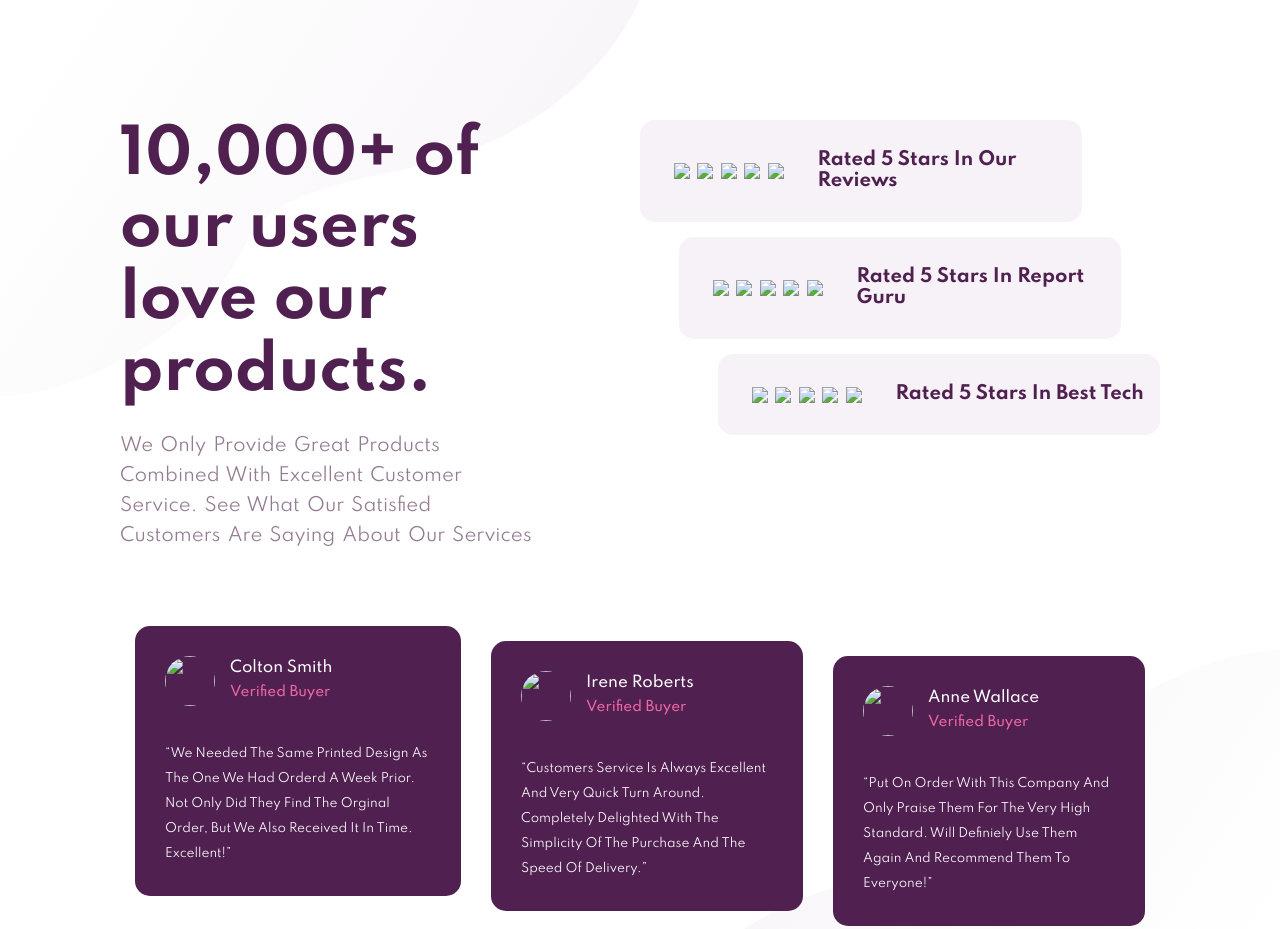
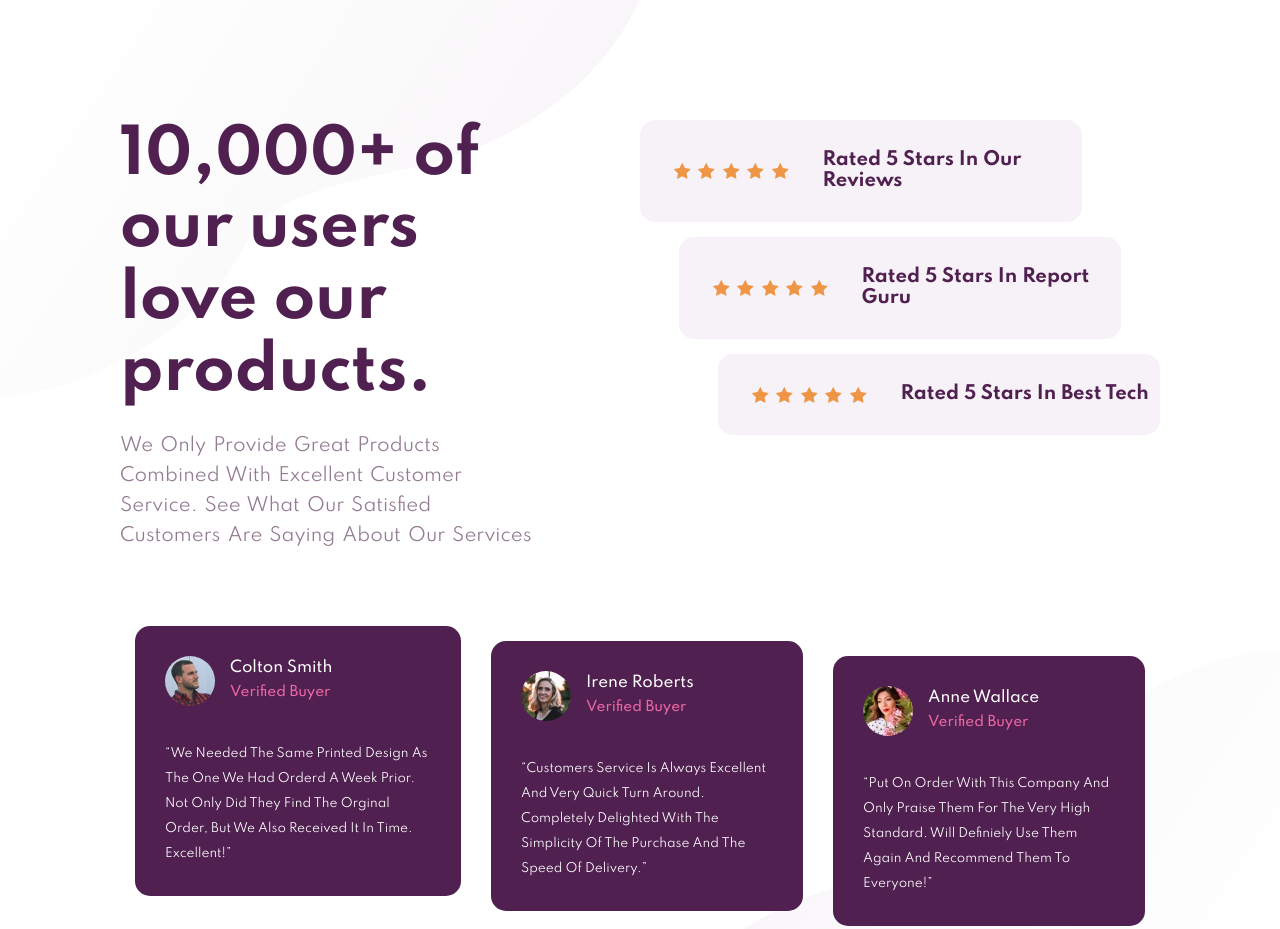
Before and after one commit to ZainFantastic/social_proof_section, a plain HTML site: page index.html in a window 1280 px wide. Drawn offline with Linux system fonts and the light colour scheme; the site is published under a folder, as on GitHub Pages, so addresses that start at the root find nothing.

Commit message:
edited the 'images' path

```diff
--- a/index.html
+++ b/index.html
@@ -27,33 +27,33 @@
         <div class="rating flex-col-jc-ac">
           <div class="small-card one flex-row-jc-ac">
             <div class="stars">
-              <img src="/images/icon-star.svg" >
-              <img src="/images/icon-star.svg" >
-              <img src="/images/icon-star.svg" >
-              <img src="/images/icon-star.svg" >
-              <img src="/images/icon-star.svg" >
+              <img src="images/icon-star.svg" >
+              <img src="images/icon-star.svg" >
+              <img src="images/icon-star.svg" >
+              <img src="images/icon-star.svg" >
+              <img src="images/icon-star.svg" >
             </div>
             <p>rated 5 stars in our reviews</p>
           </div>
 
           <div class="small-card two flex-row-jc-ac">
             <div class="stars">
-              <img src="/images/icon-star.svg" >
-              <img src="/images/icon-star.svg" >
-              <img src="/images/icon-star.svg" >
-              <img src="/images/icon-star.svg" >
-              <img src="/images/icon-star.svg" >
+              <img src="images/icon-star.svg" >
+              <img src="images/icon-star.svg" >
+              <img src="images/icon-star.svg" >
+              <img src="images/icon-star.svg" >
+              <img src="images/icon-star.svg" >
             </div>
               <p>rated 5 stars in report guru</p>
           </div>
 
           <div class="small-card three flex-row-jc-ac">
             <div class="stars">
-              <img src="/images/icon-star.svg" >
-              <img src="/images/icon-star.svg" >
-              <img src="/images/icon-star.svg" >
-              <img src="/images/icon-star.svg" >
-              <img src="/images/icon-star.svg" >
+              <img src="images/icon-star.svg" >
+              <img src="images/icon-star.svg" >
+              <img src="images/icon-star.svg" >
+              <img src="images/icon-star.svg" >
+              <img src="images/icon-star.svg" >
             </div>
             <p>rated 5 stars in best tech</p>
           </div>
@@ -63,21 +63,21 @@
       <div class="bottom">
         <div class=" comments flex-row-jc-ac">
           <div class="large-card one flex-row-jc-ac">
-            <div class="user-pic"><img src="/images/image-colton.jpg"></div>
+            <div class="user-pic"><img src="images/image-colton.jpg"></div>
               <h4 class="user-name">colton smith <br> <span>verified buyer</span></h4>
                 <p><q>we needed the same printed design as the one we had orderd a week prior.
                 not only did they find the orginal order, but we also received it in time. excellent!</q></p>
           </div>
 
           <div class="large-card two flex-row-jc-ac">
-            <div class="user-pic"><img src="/images/image-irene.jpg"></div>
+            <div class="user-pic"><img src="images/image-irene.jpg"></div>
               <h4 class="user-name">irene roberts <br> <span>verified buyer</span></h4>
                 <p><q>customers service is always excellent and very quick turn around.
                 completely delighted with the simplicity of the purchase and the speed of delivery.</q></p>
           </div>
 
           <div class="large-card three flex-row-jc-ac">
-            <div class="user-pic"><img src="/images/image-anne.jpg"></div>
+            <div class="user-pic"><img src="images/image-anne.jpg"></div>
               <h4 class="user-name">anne wallace <br> <span>verified buyer</span></h4>
                 <p><q>put on order with this company and only praise them for the very high standard.
                 will definiely use them again and recommend them to everyone!</q></p>
```
